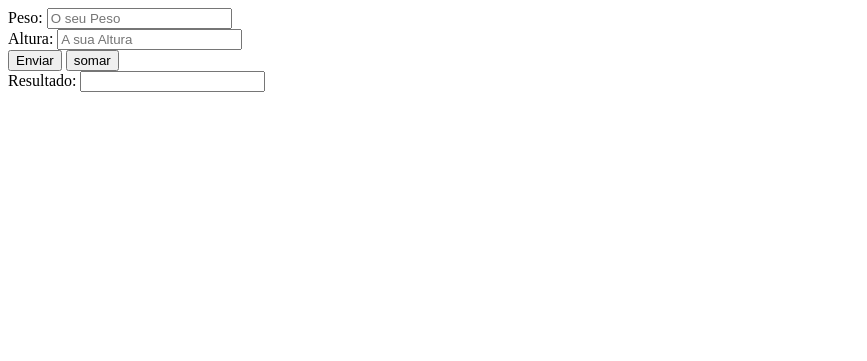
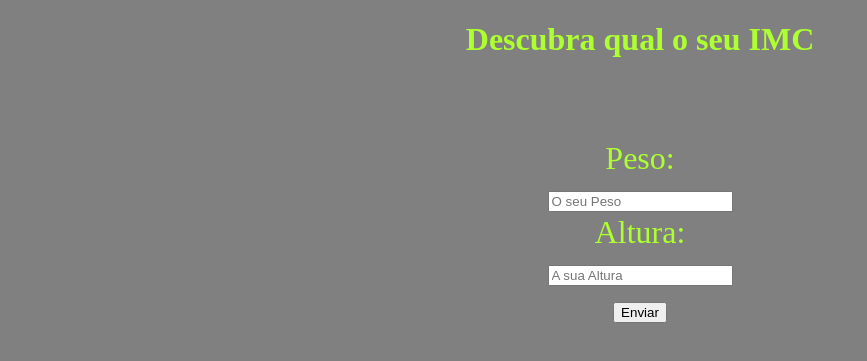
Before and after one commit to Vitallzin/Projetos_PHP_3-ano-E, a PHP site: page /Aula11.php in a window 1280 px wide. Shown: the top 361 px of the page, without its empty margins (0-867 px from the left). Run offline with PHP 8.4, Linux system fonts and the light colour scheme.

Commit message:
Aula11.php

```diff
--- a/Aula11/Aula11.php
+++ b/Aula11/Aula11.php
@@ -4,20 +4,23 @@
     <meta charset="UTF-8">
     <meta name="viewport" content="width=device-width, initial-scale=1.0">
     <title>Document</title>
+    <link rel="stylesheet" href="style.css">
 </head>
 <body>
+    <h1>Descubra qual o seu IMC</h1>
 
+<div>
+ <form action="Aula11-recebe.php" method="post">
+    <label for="P">Peso:</label><br>
+    <input type="text" name="P" required placeholder="O seu Peso"  value="<?php echo (isset($_GET["P"])?$_GET["P"]:"");?>"> <br>
+    <label for="A">Altura:</label><br>
+    <input type="text" name="A" required placeholder="A sua Altura" value="<?php echo (isset($_GET["A"])?$_GET["A"]:"");?>"> <br>
+    <button type="submit">Enviar</button>
 
-
-<form action="Aula11-recebe.php" method="post">
-    <label for="P">Peso:</label>
-    <input type="text" name="P" required placeholder="O seu Peso"> <br>
-    <label for="A">Altura:</label>
-    <input type="text" name="A" required placeholder="A sua Altura"> <br>
-    <button type="submit">Enviar</button>
-    <input type="submit" value="somar"> <br>
-    Resultado: <input type="text" width="5" value="<?php echo (isset($_GET["imc"])?$_GET["imc"]:"");?>"><br>
-
+    <h2><?php echo (isset($_GET["imc"])?number_format($_GET["imc"],2):"");?></h2>
+    <h2><?php echo (isset($_GET["classificacao"])?$_GET["classificacao"]:"");?></h2>
+ </form>
+</div>
 
 </body>
 </html>
```
